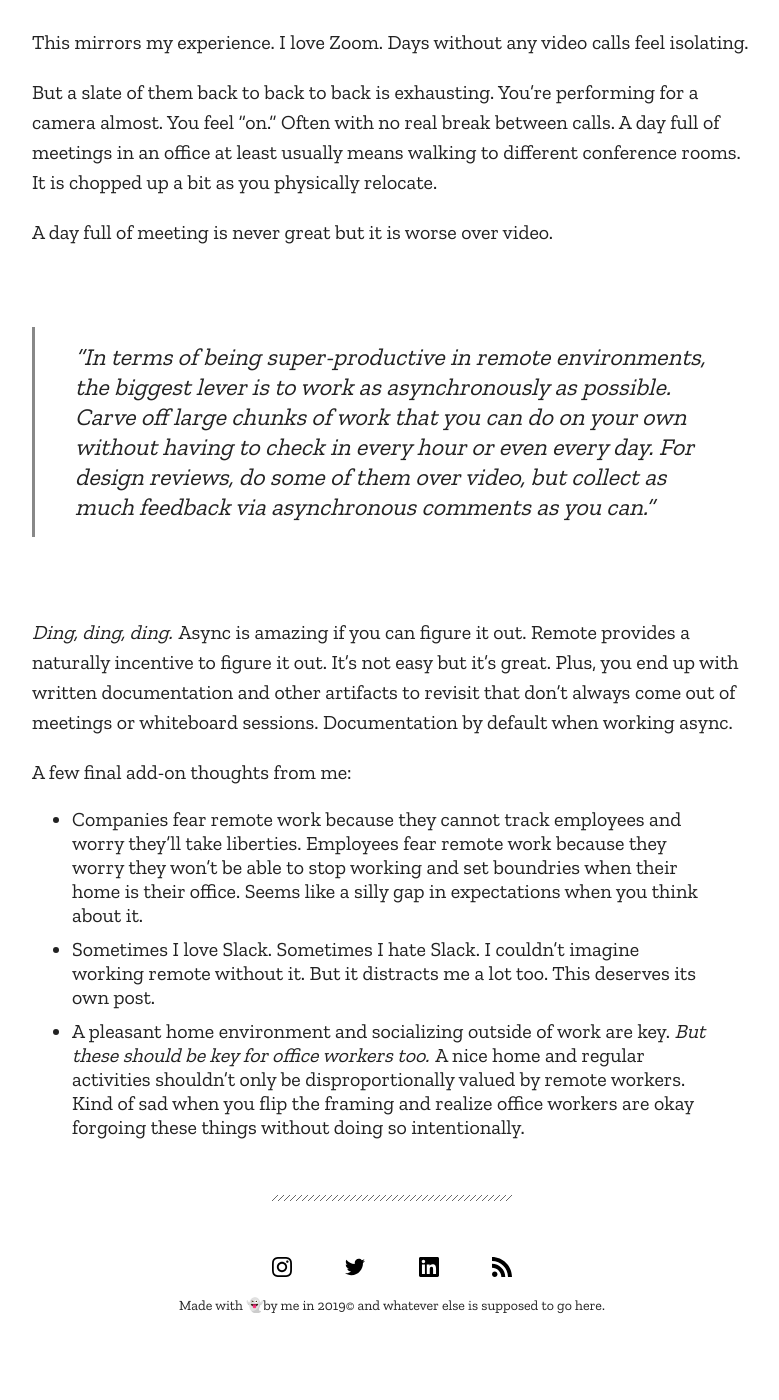
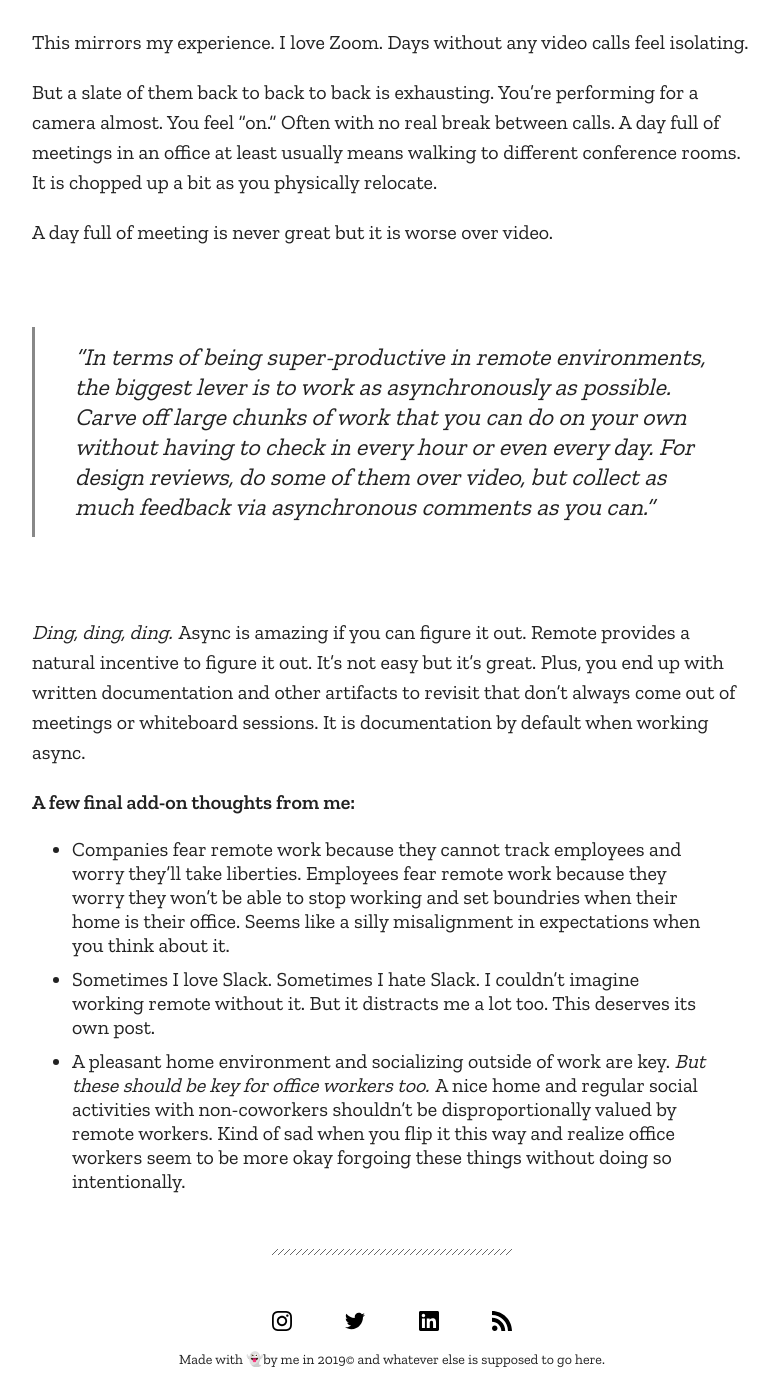
Before and after one commit to jhforster/jhforster.github.io, a Jekyll site: the page built from _posts/2019-08-22-a-year-of-working-remotely.md, in a window 1280 px wide and 1400 px high, scrolled down 1450 px. Shown: the whole window, without its empty margins (248-1027 px from the left). Built offline with Jekyll 4.4.1, drawn with Linux system fonts in a browser that asks for light colours; before the commit the page ends 2796 px from its top, so only the background shows below that.

Commit message:
Post tweaks

```diff
--- a/_posts/2019-08-22-a-year-of-working-remotely.md
+++ b/_posts/2019-08-22-a-year-of-working-remotely.md
@@ -25,11 +25,11 @@ A day full of meeting is never great but it is worse over video.
 
 > “In terms of being super-productive in remote environments, the biggest lever is to work as asynchronously as possible. Carve off large chunks of work that you can do on your own without having to check in every hour or even every day. For design reviews, do some of them over video, but collect as much feedback via asynchronous comments as you can.”
 
-*Ding, ding, ding.* Async is amazing if you can figure it out. Remote provides a naturally incentive to figure it out. It’s not easy but it’s great. Plus, you end up with written documentation and other artifacts to revisit that don’t always come out of meetings or whiteboard sessions. Documentation by default when working async.
+*Ding, ding, ding.* Async is amazing if you can figure it out. Remote provides a natural incentive to figure it out. It’s not easy but it’s great. Plus, you end up with written documentation and other artifacts to revisit that don’t always come out of meetings or whiteboard sessions. It is documentation by default when working async.
 
-A few final add-on thoughts from me:
-* Companies fear remote work because they cannot track employees and worry they'll take liberties. Employees fear remote work because they worry they won't be able to stop working and set boundries when their home is their office. Seems like a silly gap in expectations when you think about it.
+**A few final add-on thoughts from me:**
+* Companies fear remote work because they cannot track employees and worry they'll take liberties. Employees fear remote work because they worry they won't be able to stop working and set boundries when their home is their office. Seems like a silly misalignment in expectations when you think about it.
 * Sometimes I love Slack. Sometimes I hate Slack. I couldn't imagine working remote without it. But it distracts me a lot too. This deserves its own post.
-* A pleasant home environment and socializing outside of work are key. *But these should be key for office workers too.* A nice home and regular activities shouldn’t only be disproportionally valued by remote workers. Kind of sad when you flip the framing and realize office workers are okay forgoing these things without doing so intentionally.
+* A pleasant home environment and socializing outside of work are key. *But these should be key for office workers too.* A nice home and regular social activities with non-coworkers shouldn’t be disproportionally valued by remote workers. Kind of sad when you flip it this way and realize office workers seem to be more okay forgoing these things without doing so intentionally.
 
 [ui]: https://userinterviews.com
```
